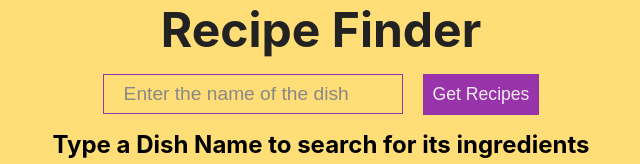
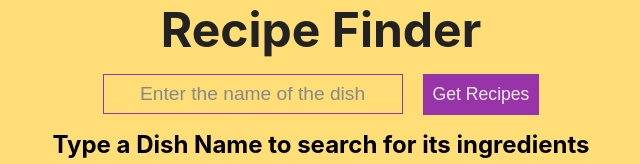
Before and after one commit to sohaibbaig/react-recipe-finder, a React (Create React App) app: page / in a window 1280 px wide. Shown: the top 164 px of the page, without its empty margins (319-959 px from the left). Built offline with nearby package versions, Linux system fonts and the light colour scheme.

Commit message:
changed alignment

```diff
--- a/src/css/header-form.css
+++ b/src/css/header-form.css
@@ -22,8 +22,11 @@
     width: 300px;
     font-size: 1.2rem;
     top: 3px;
+    text-align: center;
 }
 .input-form input[type=text]:focus{
+    text-align: center;
+    background-color: transparent;
     outline: none;
 }
 .input-form input[type=submit]{
```
